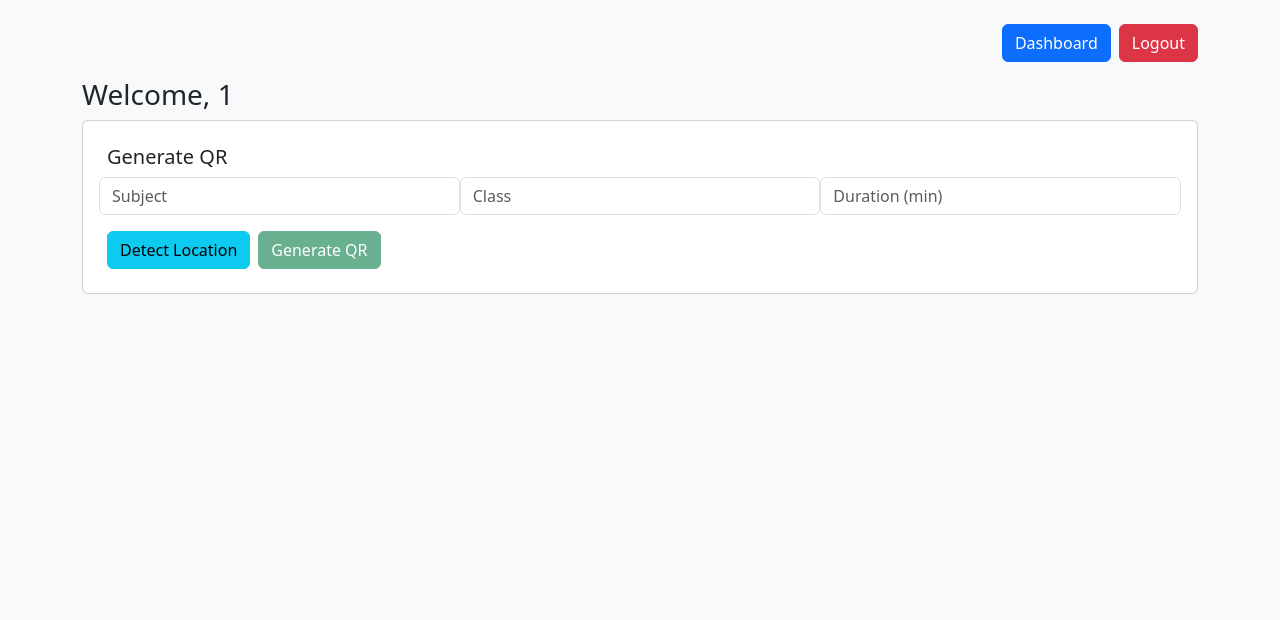
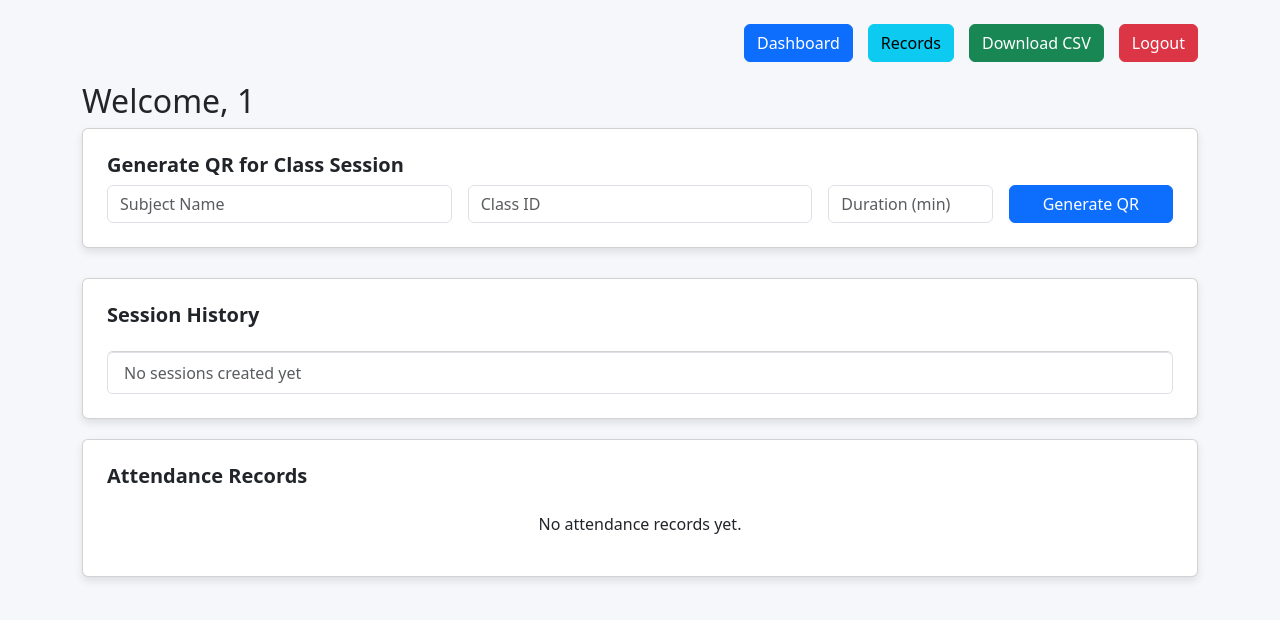
Before and after one commit to shaziya25/CapestoneQR, a Flask app: page /dashboard in a window 1280 px wide. Shown: the top 620 px of the page. Run offline with Flask 3, Linux system fonts and the light colour scheme; the visitor is signed in with stand-in values (Sample User, id 1).

Commit message:
Fixed attendance route indentation and updated QR logic

```diff
--- a/admin.csv
+++ b/admin.csv
@@ -10,3 +10,6 @@ Shaziya26,Shaziya26
 Shaziya26,Shaziya26
 teacher,123
 teacher,123
+admin1,admin123
+RIFAT@22,hiiammad
+Shaziya26,Shaziya26
--- a/app.py
+++ b/app.py
@@ -1,7 +1,7 @@
-from flask import Flask, render_template, request, redirect, session, make_response, Response, url_for
-import csv, uuid, qrcode, os, math
+from flask import Flask, render_template, request, redirect, session, send_file, make_response
+import csv, uuid, qrcode
 from datetime import datetime, timedelta
-from io import StringIO
+import os
 
 app = Flask(__name__)
 app.secret_key = "secret123"
@@ -10,31 +10,12 @@ ADMIN_FILE = "admin.csv"
 SESSION_FILE = "sessions.csv"
 ATT_FILE = "attendance.csv"
 
-MAX_DISTANCE = 80  # meters
+@app.after_request
+def add_ngrok_header(response):
+    response.headers["ngrok-skip-browser-warning"] = "true"
+    return response
 
-
-# ---------- ENSURE FILES EXIST (CRITICAL FOR RENDER) ----------
-def ensure_files():
-    for file in [ADMIN_FILE, SESSION_FILE, ATT_FILE]:
-        if not os.path.exists(file):
-            open(file, "w").close()
-
-ensure_files()
-
-
-# ---------- Distance (Haversine) ----------
-def distance_meters(lat1, lon1, lat2, lon2):
-    R = 6371000
-    phi1 = math.radians(lat1)
-    phi2 = math.radians(lat2)
-    dphi = math.radians(lat2 - lat1)
-    dlambda = math.radians(lon2 - lon1)
-
-    a = math.sin(dphi / 2) ** 2 + math.cos(phi1) * math.cos(phi2) * math.sin(dlambda / 2) ** 2
-    return R * (2 * math.atan2(math.sqrt(a), math.sqrt(1 - a)))
-
-
-# ---------- REGISTER ----------
+# ---------------- REGISTER ----------------
 @app.route("/", methods=["GET", "POST"])
 def register():
     if request.method == "POST":
@@ -44,46 +25,59 @@ def register():
             with open(ADMIN_FILE, "a", newline="") as f:
                 csv.writer(f).writerow([admin_id, password])
             return redirect("/login")
+        return render_template("register.html", error="All fields required")
     return render_template("register.html")
 
-
-# ---------- LOGIN ----------
+# ---------------- LOGIN ----------------
 @app.route("/login", methods=["GET", "POST"])
 def login():
     if request.method == "POST":
         admin_id = request.form["admin_id"].strip()
         password = request.form["password"].strip()
-        with open(ADMIN_FILE) as f:
-            for r in csv.reader(f):
-                if len(r) >= 2 and r[0] == admin_id and r[1] == password:
-                    session["admin"] = admin_id
-                    return redirect("/dashboard")
+        try:
+            with open(ADMIN_FILE) as f:
+                for r in csv.reader(f):
+                    if r and r[0] == admin_id and r[1] == password:
+                        session["admin"] = admin_id
+                        return redirect("/dashboard")
+        except FileNotFoundError:
+            pass
+        return render_template("login.html", error="Invalid credentials")
     return render_template("login.html")
 
-
-# ---------- DASHBOARD ----------
+# ---------------- DASHBOARD ----------------
 @app.route("/dashboard")
 def dashboard():
     if "admin" not in session:
         return redirect("/login")
 
-    sessions, records = [], []
+    admin_id = session["admin"]
     selected_session_id = request.args.get("session_id")
 
-    with open(SESSION_FILE) as f:
-        for r in csv.reader(f):
-            if len(r) >= 6 and r[5] == session["admin"]:
-                sessions.append(r)
+    sessions = []
+    try:
+        with open(SESSION_FILE) as f:
+            for r in csv.reader(f):
+                if r and len(r) >= 6 and r[5] == admin_id:
+                    if len(r) < 7:
+                        r.append("ON")
+                    sessions.append(r)
+    except FileNotFoundError:
+        pass
 
     session_ids = {s[0] for s in sessions}
 
-    with open(ATT_FILE) as f:
-        for r in csv.reader(f):
-            if len(r) >= 1 and r[0] in session_ids:
-                if not selected_session_id or r[0] == selected_session_id:
-                    records.append(r)
+    records = []
+    try:
+        with open(ATT_FILE) as f:
+            for r in csv.reader(f):
+                if r and r[0] in session_ids:
+                    if not selected_session_id or r[0] == selected_session_id:
+                        records.append(r)
+    except FileNotFoundError:
+        pass
 
-    qr_data = dict(session_id=None, subject=None, class_id=None, expiry=None)
+    qr_data = {"session_id": None, "subject": None, "class_id": None, "expiry": None, "device_lock": None}
 
     if sessions:
         chosen = next((s for s in sessions if s[0] == selected_session_id), sessions[-1])
@@ -91,101 +85,235 @@ def dashboard():
             "session_id": chosen[0],
             "subject": chosen[1],
             "class_id": chosen[2],
-            "expiry": chosen[4]
+            "expiry": chosen[4],
+            "device_lock": chosen[6]
         }
 
     return render_template("dashboard.html", sessions=sessions, records=records, **qr_data)
 
+# ---------------- TOGGLE DEVICE LOCK ----------------
+@app.route("/toggle-lock/<sid>")
+def toggle_lock(sid):
+    if "admin" not in session:
+        return redirect("/login")
 
-# ---------- GENERATE QR ----------
+    rows = []
+    with open(SESSION_FILE) as f:
+        for r in csv.reader(f):
+            if r and r[0] == sid and r[5] == session["admin"]:
+                if len(r) < 7:
+                    r.append("ON")
+                r[6] = "OFF" if r[6] == "ON" else "ON"
+            rows.append(r)
+
+    with open(SESSION_FILE, "w", newline="") as f:
+        csv.writer(f).writerows(rows)
+
+    return redirect("/dashboard")
+
+# ---------------- GENERATE QR ----------------
 @app.route("/generate", methods=["POST"])
 def generate():
     if "admin" not in session:
         return redirect("/login")
 
-    lat = request.form.get("latitude")
-    lon = request.form.get("longitude")
-
-    if not lat or not lon:
-        return redirect("/dashboard")
+    subject = request.form["subject"].strip()
+    class_id = request.form["class_id"].strip()
+    duration = int(request.form["duration"])
 
     sid = str(uuid.uuid4())[:8]
-    expiry = datetime.now() + timedelta(minutes=int(request.form["duration"]))
+    start = datetime.now()
+    expiry = start + timedelta(minutes=duration)
 
     with open(SESSION_FILE, "a", newline="") as f:
         csv.writer(f).writerow([
-            sid,
-            request.form["subject"],
-            request.form["class_id"],
-            datetime.now().strftime("%Y-%m-%d %H:%M:%S"),
+            sid, subject, class_id,
+            start.strftime("%Y-%m-%d %H:%M:%S"),
             expiry.strftime("%Y-%m-%d %H:%M:%S"),
             session["admin"],
-            "ON",
-            lat,
-            lon
+            "ON"
         ])
 
+    url = request.host_url + f"attendance/{sid}"
     os.makedirs("static", exist_ok=True)
-    qrcode.make(request.host_url + f"attendance/{sid}").save("static/qr.png")
+    qrcode.make(url).save("static/qr.png")
 
-    return redirect(url_for("dashboard", session_id=sid))
+    return redirect("/dashboard")
 
-
-# ---------- ATTENDANCE ----------
+# ---------------- ATTENDANCE ----------------
 @app.route("/attendance/<sid>", methods=["GET", "POST"])
 def attendance(sid):
     session_data = None
-    with open(SESSION_FILE) as f:
-        for r in csv.reader(f):
-            if len(r) >= 9 and r[0] == sid:
-                session_data = r
-                break
+    try:
+        with open(SESSION_FILE) as f:
+            for r in csv.reader(f):
+                if r and len(r) >= 5 and r[0] == sid:
+                    if len(r) < 7:
+                        r.append("ON")
+                    session_data = r
+                    break
+    except FileNotFoundError:
+        pass
 
     if not session_data:
-        return "Invalid session"
+        return "Invalid session", 404
 
     subject, class_id = session_data[1], session_data[2]
-    session_lat, session_lon = float(session_data[7]), float(session_data[8])
+    expiry = datetime.strptime(session_data[4], "%Y-%m-%d %H:%M:%S")
+    device_lock = session_data[6]
+
+    if datetime.now() > expiry:
+        return "QR expired", 403
 
     device_cookie = request.cookies.get("device_id") or str(uuid.uuid4())
 
     if request.method == "POST":
-        lat = float(request.form["latitude"])
-        lon = float(request.form["longitude"])
+        roll = request.form["roll"].strip()
+        name = request.form["name"].strip()
 
-        dist = distance_meters(session_lat, session_lon, lat, lon)
-        if dist > MAX_DISTANCE:
-            return render_template("mark_attendance.html", subject=subject, class_id=class_id,
-                                   error="You are too far from the class")
+        # --------- Prevent duplicate attendance ---------
+        try:
+            with open(ATT_FILE) as f:
+                for r in csv.reader(f):
+                    if not r or len(r) < 5:
+                        continue
+                    # Prevent duplicate roll for this session
+                    if r[0] == sid and r[3] == roll:
+                        return render_template("mark_attendance.html",
+                                               subject=subject,
+                                               class_id=class_id,
+                                               error="Attendance already marked for this roll number")
+                    # Device lock check
+                    if device_lock == "ON" and len(r) >= 7 and r[6] == device_cookie and r[0] == sid:
+                        return render_template("mark_attendance.html",
+                                               subject=subject,
+                                               class_id=class_id,
+                                               error="Attendance already marked from this device")
+        except FileNotFoundError:
+            pass
 
+        # Save attendance
         with open(ATT_FILE, "a", newline="") as f:
             csv.writer(f).writerow([
                 sid, subject, class_id,
-                request.form["roll"],
-                request.form["name"],
+                roll, name,
                 datetime.now().strftime("%Y-%m-%d %H:%M:%S"),
-                device_cookie, round(dist, 2)
+                device_cookie
             ])
 
-        resp = make_response(render_template("student_result.html",
-                                             student_name=request.form["name"],
-                                             class_id=class_id,
-                                             total_classes=1,
-                                             attended=1,
-                                             missed=0,
-                                             percent=100,
-                                             status="Good Standing"))
-        resp.set_cookie("device_id", device_cookie, max_age=60 * 60 * 24 * 30)
+        # Subject-wise attendance calculation
+        total_conducted = 0
+        attended = 0
+        try:
+            with open(SESSION_FILE) as f:
+                for s in csv.reader(f):
+                    if s and len(s) >= 3 and s[1] == subject and s[2] == class_id:
+                        total_conducted += 1
+            with open(ATT_FILE) as f:
+                for r in csv.reader(f):
+                    if r and len(r) >= 5 and r[1] == subject and r[2] == class_id and r[4] == name:
+                        attended += 1
+        except FileNotFoundError:
+            pass
+
+        missed = total_conducted - attended
+        percent = round((attended / total_conducted * 100) if total_conducted else 0, 2)
+        warning = percent < 75
+
+        resp = make_response(render_template(
+            "student_result.html",
+            student_name=name,
+            class_id=class_id,
+            subject=subject,
+            total_classes=total_conducted,
+            attended=attended,
+            missed=missed,
+            percent=percent,
+            warning=warning
+        ))
+        resp.set_cookie("device_id", device_cookie, max_age=60*60*24*30)
         return resp
 
     resp = make_response(render_template("mark_attendance.html",
-                                         subject=subject, class_id=class_id))
-    resp.set_cookie("device_id", device_cookie, max_age=60 * 60 * 24 * 30)
+                                         subject=subject,
+                                         class_id=class_id))
+    resp.set_cookie("device_id", device_cookie, max_age=60*60*24*30)
     return resp
 
+# ---------------- RECORDS ----------------
+@app.route("/records", methods=["GET", "POST"])
+def records():
+    if "admin" not in session:
+        return redirect("/login")
 
-# ---------- LOGOUT ----------
+    admin_id = session["admin"]
+    selected_session_id = request.form.get("session_id") or request.args.get("session_id")
+    search_query = request.form.get("search", "").strip().lower()
+
+    sessions = []
+    try:
+        with open(SESSION_FILE) as f:
+            for r in csv.reader(f):
+                if r and len(r) >= 6 and r[5] == admin_id:
+                    sessions.append(r)
+    except FileNotFoundError:
+        pass
+
+    records = []
+    if selected_session_id:
+        try:
+            with open(ATT_FILE) as f:
+                for r in csv.reader(f):
+                    if not r or len(r) < 6:
+                        continue
+                    if r[0] != selected_session_id:
+                        continue
+                    if search_query and search_query not in r[3].lower() and search_query not in r[4].lower():
+                        continue
+                    records.append(r)
+        except FileNotFoundError:
+            pass
+
+    return render_template(
+        "records.html",
+        sessions=sessions,
+        records=records,
+        selected_session_id=selected_session_id,
+        search=search_query
+    )
+
+# ---------------- DOWNLOAD ----------------
+@app.route("/download")
+def download():
+    if "admin" not in session:
+        return redirect("/login")
+
+    session_id = request.args.get("session_id")
+    if not session_id:
+        return redirect("/records")
+
+    output = []
+    output.append(["session_id", "subject", "class_id", "roll", "name", "timestamp"])
+
+    try:
+        with open(ATT_FILE) as f:
+            for r in csv.reader(f):
+                if r and r[0] == session_id:
+                    output.append(r[:6])
+    except FileNotFoundError:
+        pass
+
+    response = make_response("\n".join([",".join(row) for row in output]))
+    response.headers["Content-Disposition"] = f"attachment; filename=attendance_{session_id}.csv"
+    response.headers["Content-Type"] = "text/csv"
+    return response
+
+# ---------------- LOGOUT ----------------
 @app.route("/logout")
 def logout():
     session.clear()
     return redirect("/login")
+
+
+if __name__ == "__main__":
+    app.run(host="0.0.0.0", port=5000, debug=True)
--- a/templates/dashboard.html
+++ b/templates/dashboard.html
@@ -1,80 +1,125 @@
 <!DOCTYPE html>
 <html lang="en">
 <head>
-<meta charset="UTF-8">
-<title>Dashboard</title>
-<link href="https://cdn.jsdelivr.net/npm/bootstrap@5.3.2/dist/css/bootstrap.min.css" rel="stylesheet">
+    <meta charset="UTF-8" />
+    <title>Dashboard - QR Attendance</title>
+    <link href="https://cdn.jsdelivr.net/npm/bootstrap@5.3.2/dist/css/bootstrap.min.css" rel="stylesheet" />
+    <style>
+        body { background: #f5f7fa; }
+        .card { box-shadow: 0 4px 8px rgba(0,0,0,0.1); margin-bottom: 20px; transition: 0.3s; }
+        .card:hover { transform: translateY(-3px); }
+        .top-bar { display: flex; justify-content: flex-end; gap: 15px; margin-bottom: 20px; }
+        .qr-section { text-align: center; margin-top: 20px; }
+        .countdown { font-weight: bold; color: red; }
+        .form-section { margin-bottom: 30px; }
+        h5 { font-weight: bold; }
+    </style>
 </head>
-<body class="bg-light">
-
+<body>
 <div class="container mt-4">
 
-<div class="d-flex justify-content-end gap-2 mb-3">
+    <!-- Top Buttons -->
+    <div class="top-bar">
         <a href="/dashboard" class="btn btn-primary">Dashboard</a>
+        <a href="/records" class="btn btn-info">Records</a>
+        <a href="/download" class="btn btn-success">Download CSV</a>
         <a href="/logout" class="btn btn-danger">Logout</a>
     </div>
 
-<h3>Welcome, {{ session['admin'] }}</h3>
+    <h2>Welcome, {{ session['admin'] }}</h2>
 
-<div class="card p-4 mb-4">
-<h5>Generate QR</h5>
-
-<form method="POST" action="/generate" id="qrForm" class="row g-3">
-
-<input type="text" name="subject" class="form-control col" placeholder="Subject" required>
-<input type="text" name="class_id" class="form-control col" placeholder="Class" required>
-<input type="number" name="duration" class="form-control col" placeholder="Duration (min)" required>
-
-<input type="hidden" name="latitude" id="latitude">
-<input type="hidden" name="longitude" id="longitude">
-
-<div class="col-12 d-flex gap-2">
-<button type="button" id="detectBtn" class="btn btn-info">Detect Location</button>
-<button type="submit" id="generateBtn" class="btn btn-success" disabled>Generate QR</button>
+    <!-- Generate QR Section -->
+    <div class="card p-4 form-section">
+        <h5>Generate QR for Class Session</h5>
+        <form method="POST" action="/generate" class="row g-3">
+            <div class="col-md-4">
+                <input type="text" name="subject" class="form-control" placeholder="Subject Name" required />
             </div>
-
-<div id="locError" class="alert alert-danger d-none mt-2">
-Location permission is required.
+            <div class="col-md-4">
+                <input type="text" name="class_id" class="form-control" placeholder="Class ID" required />
             </div>
-
+            <div class="col-md-2">
+                <input type="number" name="duration" class="form-control" placeholder="Duration (min)" required />
+            </div>
+            <div class="col-md-2">
+                <button type="submit" class="btn btn-primary w-100">Generate QR</button>
+            </div>
         </form>
     </div>
 
-{% if session_id %}
-<div class="card p-4 text-center">
-<h5>QR Code</h5>
-<p>{{ subject }} - {{ class_id }}</p>
-<img src="{{ url_for('static', filename='qr.png') }}" width="200">
-<p class="text-danger">Expires at {{ expiry }}</p>
+    <!-- QR Display -->
+    {% if session_id is not none %}
+    <div class="card p-4 qr-section">
+        <h5>QR Code for Session: {{ session_id }}</h5>
+        <p>Subject: {{ subject }} | Class: {{ class_id }}</p>
+        <img src="{{ url_for('static', filename='qr.png') }}" alt="QR Code" class="img-fluid" style="max-width:200px;" />
+        <p class="countdown">Expires at: {{ expiry }}</p>
     </div>
     {% endif %}
 
+    <!-- Session History -->
+    <div class="card p-4">
+        <h5>Session History</h5>
+        <ul class="list-group mt-3">
+            {% for s in sessions %}
+            <li class="list-group-item d-flex justify-content-between align-items-center">
+                <div>
+                    <strong>{{ s[1] }}</strong> (Class {{ s[2] }})<br />
+                    <small>{{ s[3] }}</small>
+                </div>
+                <div>
+                  {% if s[6] == "ON" %}
+                    <a href="/toggle-lock/{{ s[0] }}" class="btn btn-danger btn-sm">
+                      🔒 Lock ON
+                    </a>
+                  {% else %}
+                    <a href="/toggle-lock/{{ s[0] }}" class="btn btn-success btn-sm">
+                      🔓 Lock OFF
+                    </a>
+                  {% endif %}
+                </div>
+                <a href="/dashboard?session_id={{ s[0] }}" class="btn btn-sm btn-outline-primary">
+                    View Attendance
+                </a>
+            </li>
+            {% else %}
+            <li class="list-group-item text-muted">No sessions created yet</li>
+            {% endfor %}
+        </ul>
     </div>
 
-<script>
-const detectBtn = document.getElementById("detectBtn");
-const generateBtn = document.getElementById("generateBtn");
-const lat = document.getElementById("latitude");
-const lon = document.getElementById("longitude");
-const err = document.getElementById("locError");
+    <!-- Attendance Records -->
+    <div class="card p-4">
+        <h5>Attendance Records</h5>
+        {% if records %}
+        <table class="table table-striped table-bordered mt-3">
+            <thead>
+                <tr>
+                    <th>Roll No</th>
+                    <th>Name</th>
+                    <th>Timestamp</th>
+                </tr>
+            </thead>
+            <tbody>
+                {% for r in records %}
+                <tr>
+                    <td>{{ r[3] }}</td>
+                    <td>{{ r[4] }}</td>
+                    <td>{{ r[5] }}</td>
+                </tr>
+                {% endfor %}
+            </tbody>
+        </table>
+        {% else %}
+            {% if session_id is not none %}
+                <p class="text-center mt-3">No attendance records for this session.</p>
+            {% else %}
+                <p class="text-center mt-3">No attendance records yet.</p>
+            {% endif %}
+        {% endif %}
+    </div>
 
-detectBtn.onclick = () => {
-    err.classList.add("d-none");
-
-    navigator.geolocation.getCurrentPosition(
-        pos => {
-            lat.value = pos.coords.latitude;
-            lon.value = pos.coords.longitude;
-            generateBtn.disabled = false;
-            detectBtn.innerText = "Location Detected ✓";
-        },
-        () => {
-            err.classList.remove("d-none");
-        },
-        { enableHighAccuracy: true }
-    );
-};
-</script>
-
+</div>
+<script src="https://cdn.jsdelivr.net/npm/bootstrap@5.3.2/dist/js/bootstrap.bundle.min.js"></script>
 </body>
 </html>
```
Also changed, not shown: attendance.csv (+18 -0 lines), sessions.csv (+32 -7 lines), templates/mark_attendance.html (+15 -77 lines), templates/records.html (+37 -18 lines), templates/student_result.html (+38 -13 lines), static/qr.png. Lines whose indentation alone changed are shown as unchanged.
